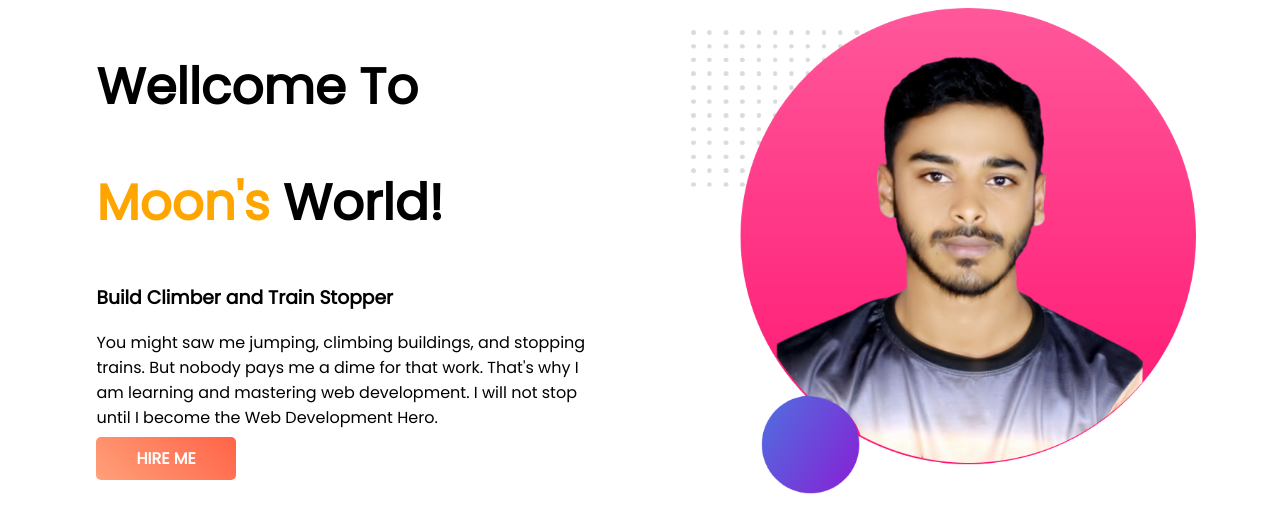
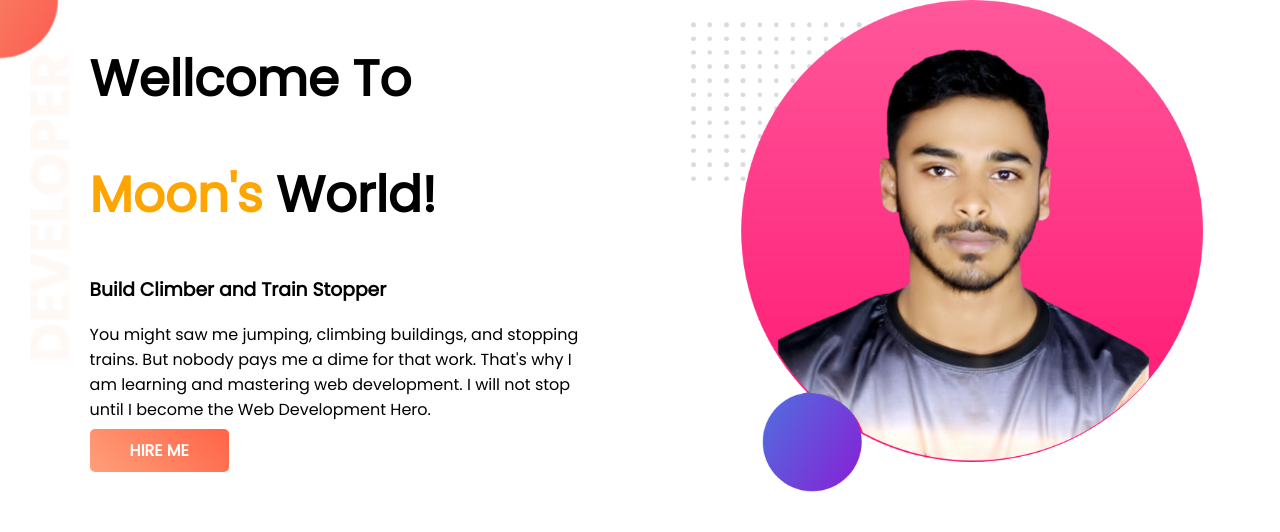
Before and after one commit to coddermoon/developer-portfolio, a plain HTML site: page index.html in a window 1280 px wide. Drawn offline with Linux system fonts and the light colour scheme.

Commit message:
add top banner background

```diff
--- a/css/style.css
+++ b/css/style.css
@@ -1,6 +1,11 @@
+
+
 body {
     font-family: 'Poppins', sans-serif;
+    margin: 0;
 }
+
+
 
 /* home firstt css */
 
@@ -22,10 +27,13 @@ h1 {
 img{
     max-width: 100%;
 }
+section{
+    display: flex;
+}
 
-.top-banner{
-    display: flex;
-
+.top-banner {
+    background-image: url(../images/top-banner.png);
+    background-repeat: no-repeat;
 }
 
 .btn {
```
